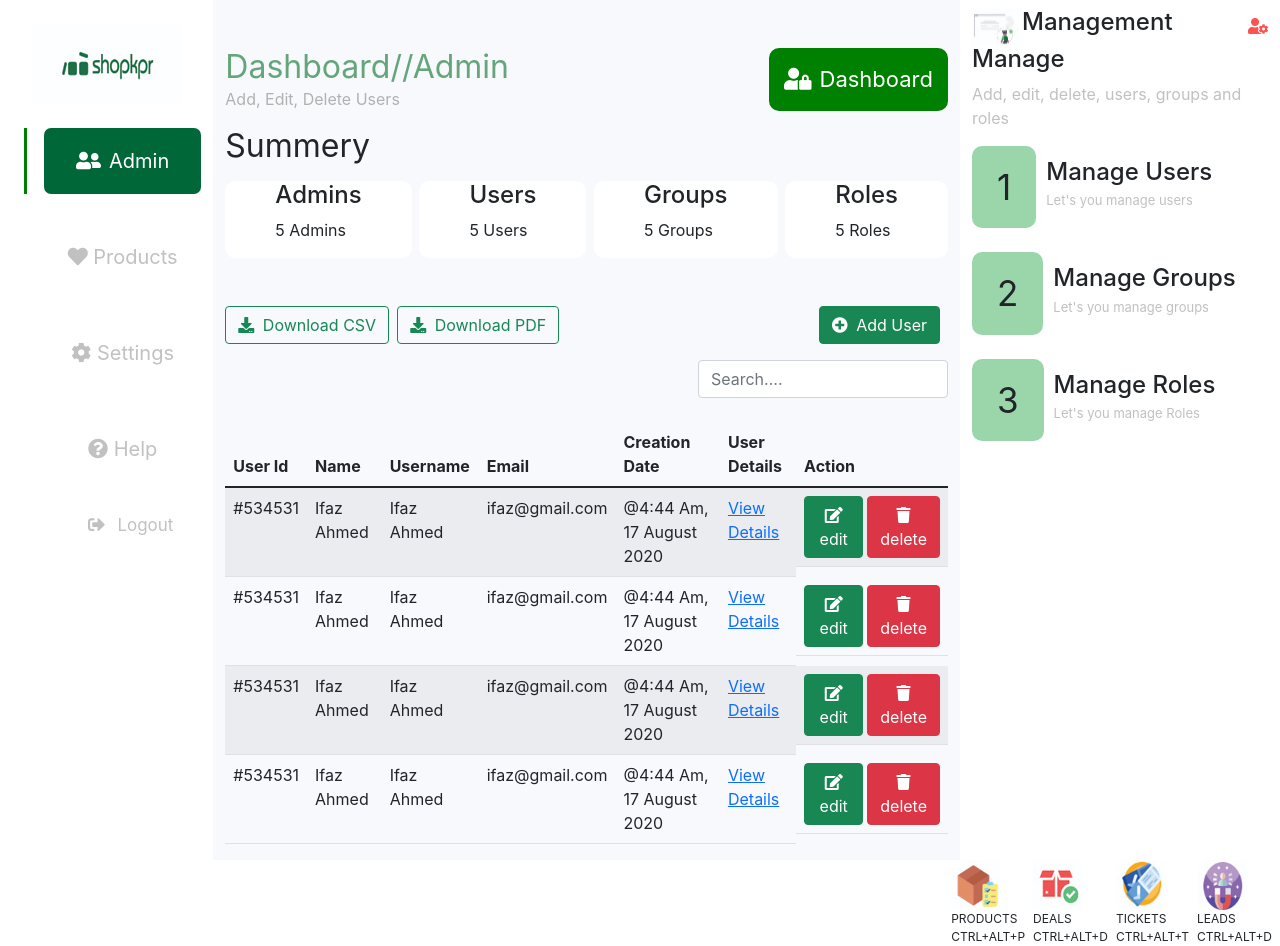
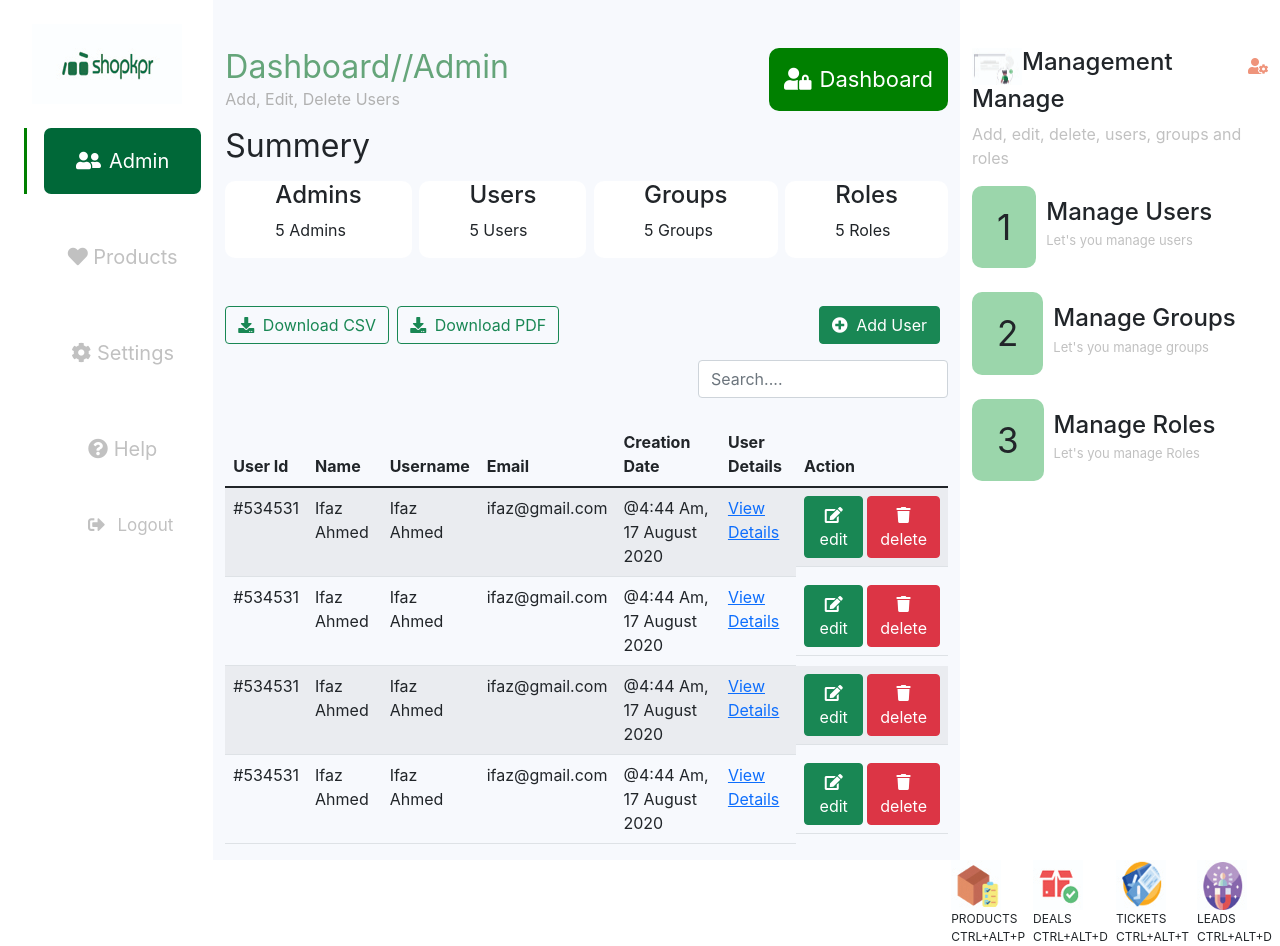
Before and after one commit to mdnakibul/manage-team, a React (Create React App) app: page / in a window 1280 px wide. Built offline with nearby package versions, Linux system fonts and the light colour scheme.

Commit message:
Fix right sidebar style

```diff
--- a/src/components/RightSidebar/RightSidebar.js
+++ b/src/components/RightSidebar/RightSidebar.js
@@ -16,12 +16,12 @@ const RightSidebar = () => {
     return (
         <div className="col-md-3" style={{ position: 'relative' }}>
             {/* Header Part  */}
-            <div className="header d-flex align-items-center justify-content-between mt-2">
+            <div className="header d-flex align-items-center justify-content-between pt-5">
                 <div className="d-flex">
                     <img src={management} alt="management" />
                     <h4>Management</h4>
                 </div>
-                <span className="fas fa-user-cog" style={{ color: '#FF514F' }}></span>
+                <span className="fas fa-user-cog" style={{ color: '#ef947b' }}></span>
             </div>
             <h4>Manage</h4>
             <p style={{ color: '#C1C1C1' }}>
```
